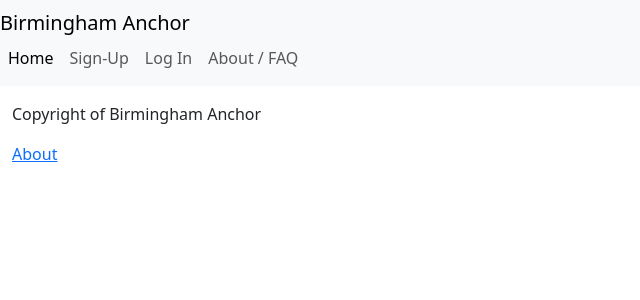
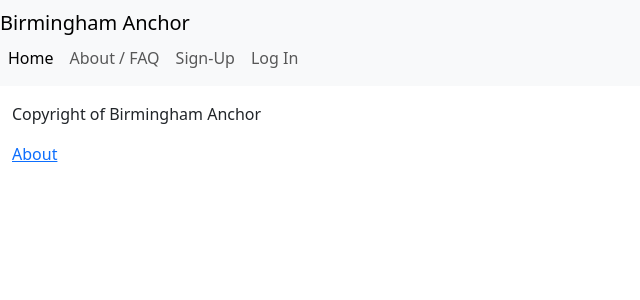
Before and after one commit to c-e-jones/anchornews, a Django app: page / in a window 1280 px wide. Shown: the top 300 px of the page, without its empty margins (0-640 px from the left). Run offline with Django 4.2, Linux system fonts and the light colour scheme; data that the repository does not hold is empty.

Commit message:
removing a justify-content from the navbar

```diff
--- a/templates/base.html
+++ b/templates/base.html
@@ -21,25 +21,25 @@
     <!-- Navigation -->
     <nav class="navbar navbar-expand-lg bg-body-tertiary">
         <div class="row">
-            <div class="container-fluid">
+            <div class="container">
                 <a class="navbar-brand" href="#">Birmingham Anchor</a>
                 <button class="navbar-toggler" type="button" data-bs-toggle="collapse" data-bs-target="#navbarNav"
                     aria-controls="navbarNav" aria-expanded="false" aria-label="Toggle navigation">
                     <span class="navbar-toggler-icon"></span>
                 </button>
-                <div class="collapse navbar-collapse justify-content-end" id="navbarNav">
+                <div class="collapse navbar-collapse" id="navbarNav">
                     <ul class="navbar-nav">
                         <li class="nav-item">
                             <a class="nav-link active" aria-current="page" href="#">Home</a>
+                        </li>
+                        <li class="nav-item">
+                            <a href="#" class="nav-link">About / FAQ</a>
                         </li>
                         <li class="nav-item">
                             <a class="nav-link" href="#">Sign-Up</a>
                         </li>
                         <li class="nav-item">
                             <a class="nav-link" href="#">Log In</a>
-                        </li>
-                        <li class="nav-item">
-                            <a href="#" class="nav-link">About / FAQ</a>
                         </li>
                     </ul>
                 </div>
```
